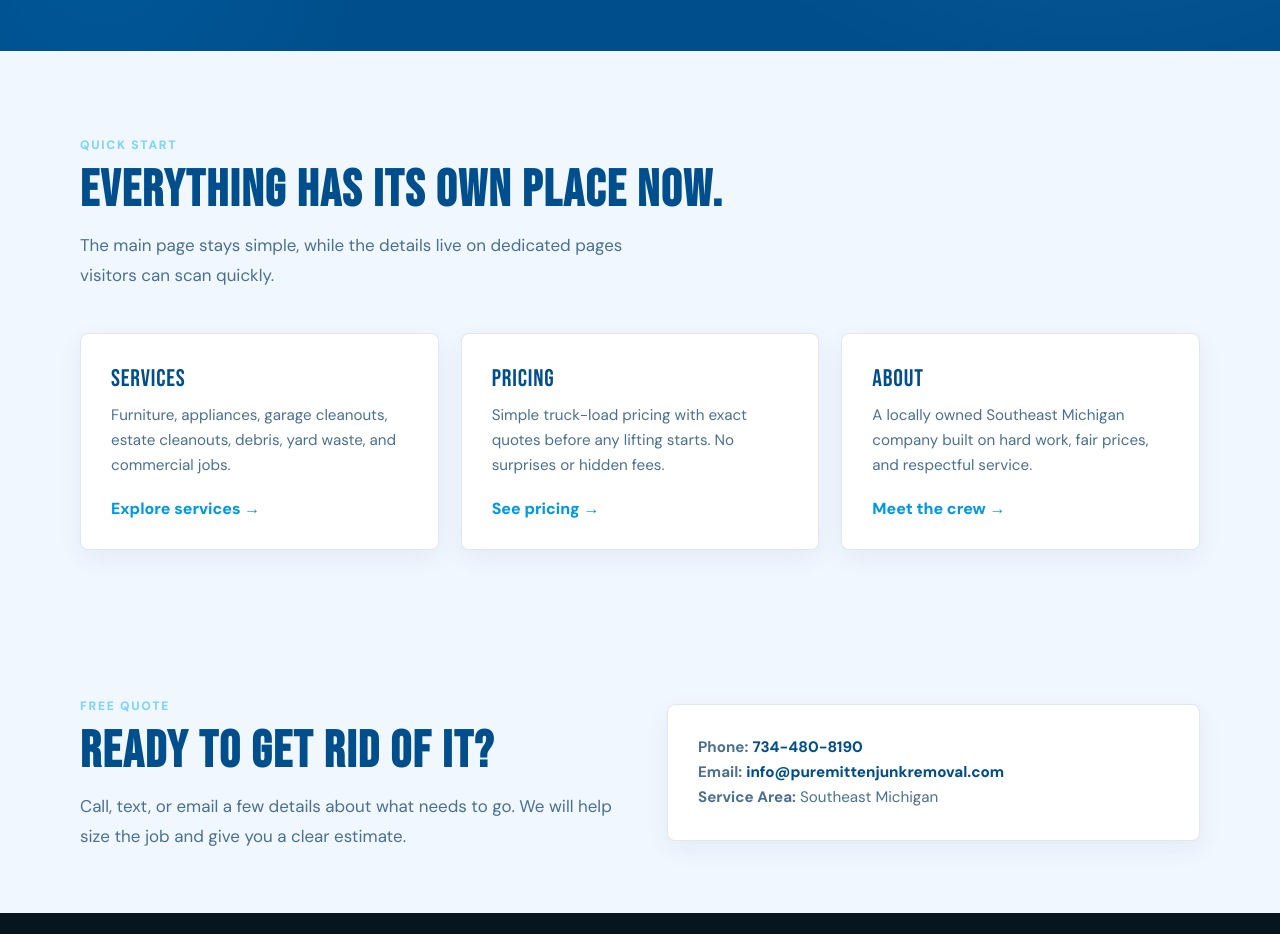
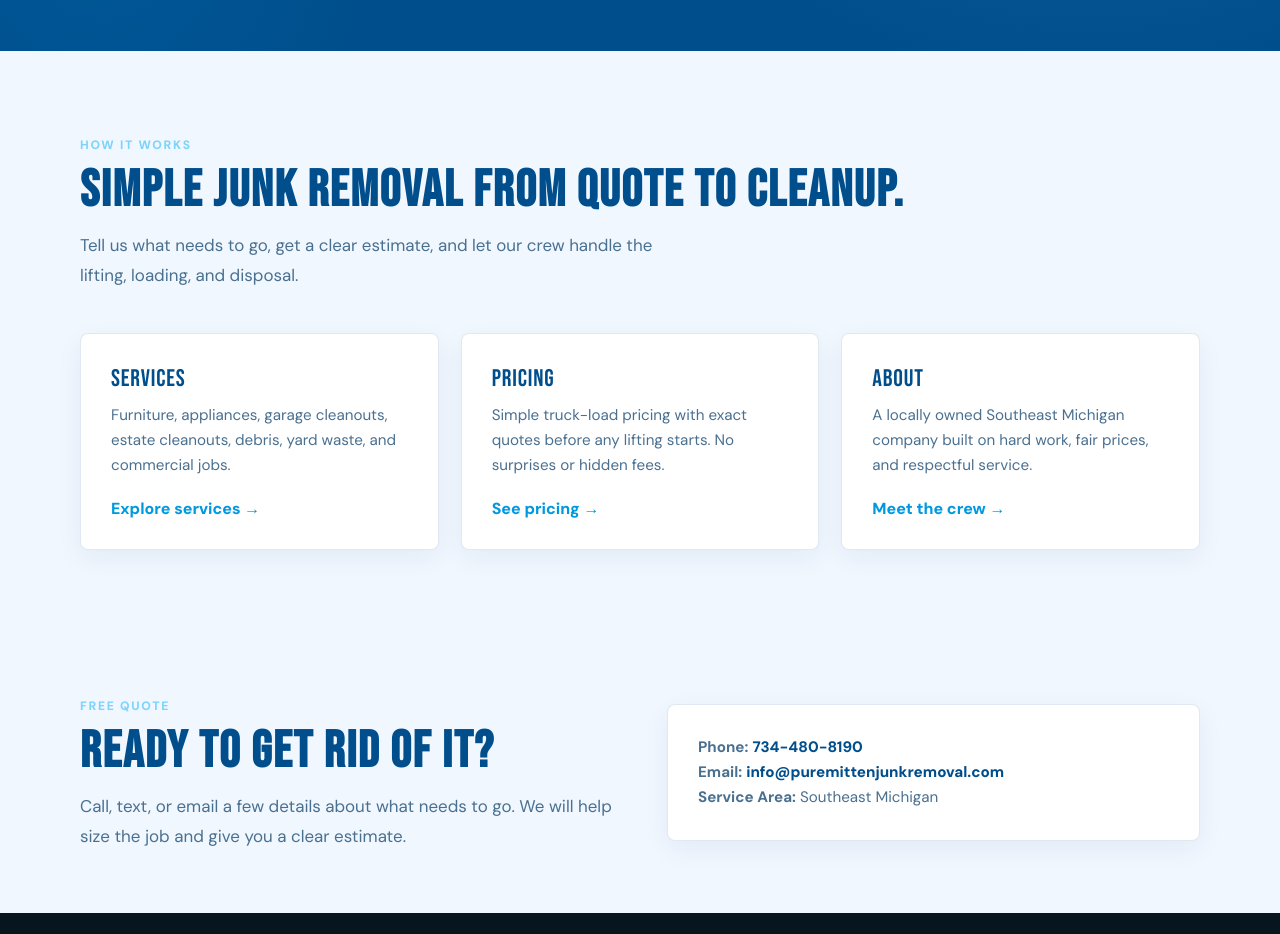
Before and after one commit to puremittenjunkremoval/pure-mitten-site, a plain HTML site: page index.html in a window 1280 px wide. Shown: the part 880-1814 px from the top of the page. Drawn offline with Linux system fonts and the light colour scheme.

Commit message:
Improve home process copy

```diff
--- a/index.html
+++ b/index.html
@@ -52,9 +52,9 @@
     <div class="section-inner">
       <div class="section-head reveal">
         <div>
-          <div class="section-tag">Quick Start</div>
-          <h2 class="section-title">Everything has its own place now.</h2>
-          <p class="section-sub">The main page stays simple, while the details live on dedicated pages visitors can scan quickly.</p>
+          <div class="section-tag">How It Works</div>
+          <h2 class="section-title">Simple junk removal from quote to cleanup.</h2>
+          <p class="section-sub">Tell us what needs to go, get a clear estimate, and let our crew handle the lifting, loading, and disposal.</p>
         </div>
       </div>
       <div class="preview-grid">
```
